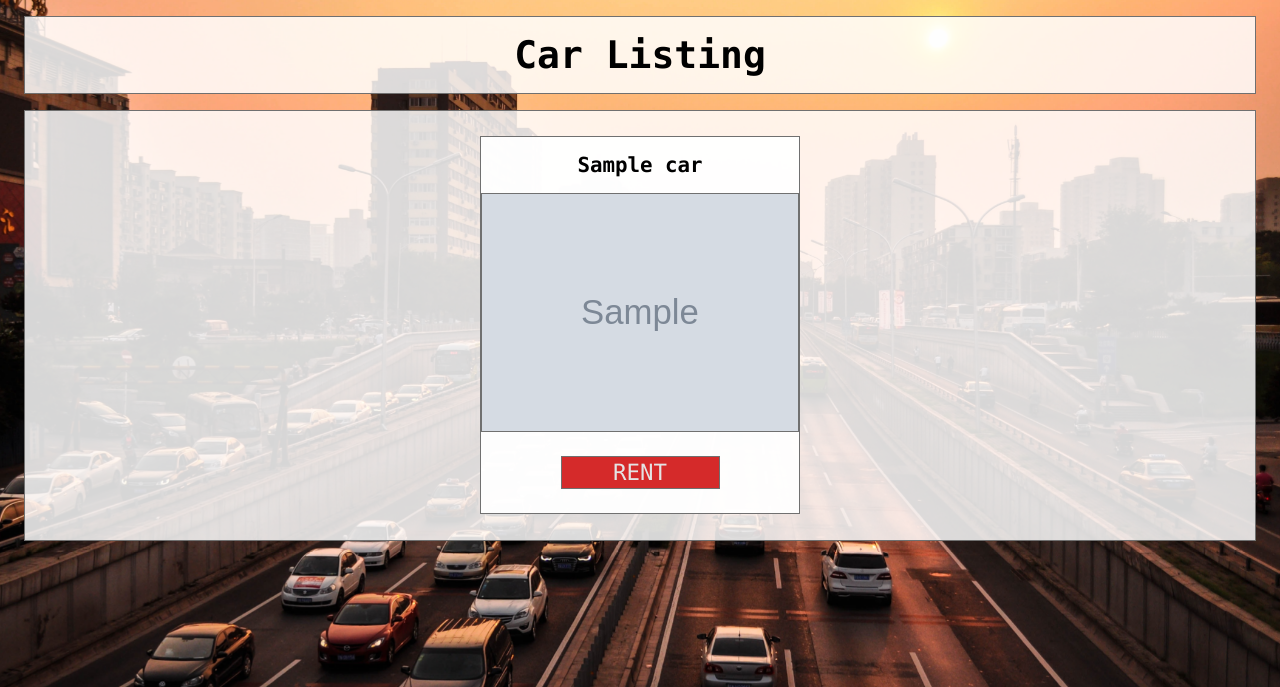
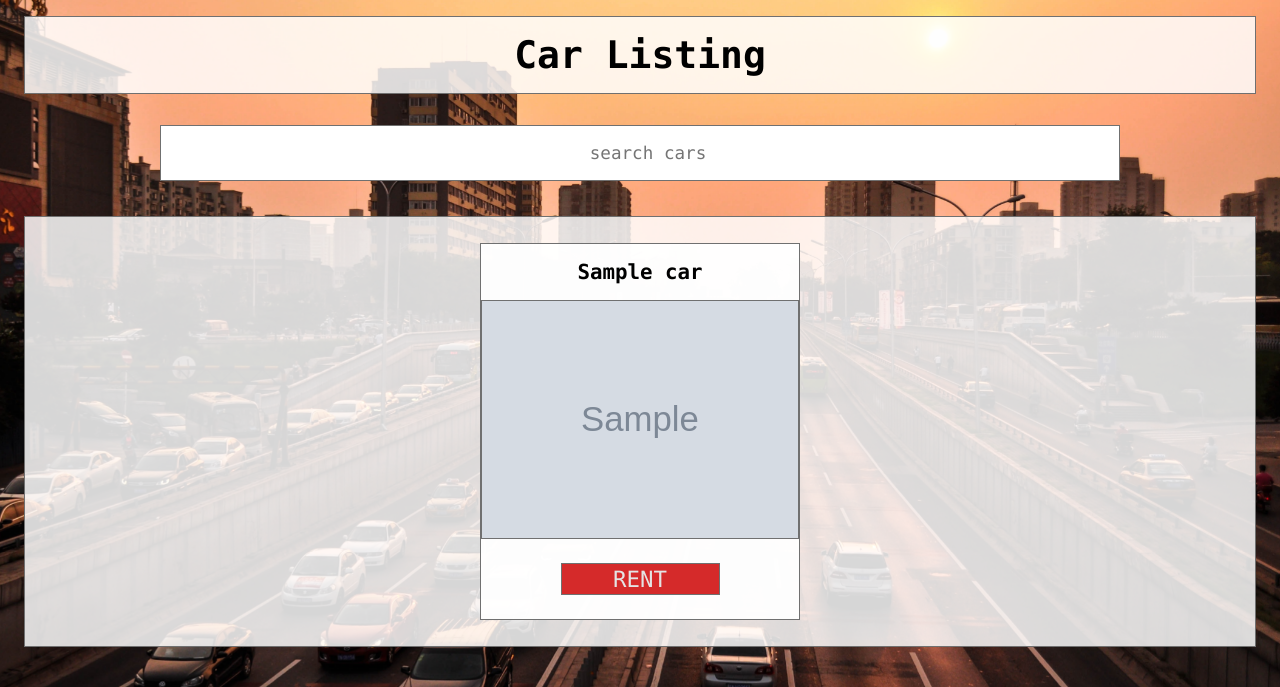
Before and after one commit to Sammatouh/WdPAI-RentaCar-Projekt, a PHP site: page /carlisting in a window 1280 px wide. Shown: the part 66-753 px from the top of the page. Run offline with PHP 8.4, Linux system fonts and the light colour scheme; tables that the repository leaves empty or names only in its code hold one stand-in row (values such as "Sample post"); grey boxes marked "Sample" are stand-in pictures; a stand-in replaces the project's code that opens the database connection; some libraries are stand-ins or nearby versions.

Commit message:
Added car search capability.

```diff
--- a/index.php
+++ b/index.php
@@ -10,6 +10,7 @@ Router::post('login', 'SecurityController');
 Router::post('register', 'SecurityController');
 Router::get('about', 'DefaultController');
 Router::get('carlisting', 'CarController');
+Router::post('search', 'CarController');
 Router::get('contact', 'DefaultController');
 
 Router::run($path);
--- a/public/css/carListing_style.css
+++ b/public/css/carListing_style.css
@@ -9,8 +9,20 @@
     overflow: auto;
 }
 
+.search-bar {
+    display: flex;
+    align-items: center;
+    justify-content: center;
+}
+
+.search-bar > input {
+    text-align: center;
+    padding: 0;
+}
+
 .car-name {
     font-size: 1.3rem;
+    font-weight: bold;
 }
 
 .cars-container > div {
--- /dev/null
+++ b/public/js/searchCars.js
@@ -0,0 +1,44 @@
+const search = document.querySelector('input[placeholder="search cars"]');
+const carsContainer = document.querySelector(".cars-container");
+
+search.addEventListener("keyup", function (event) {
+    if (event.key === "Enter") {
+        event.preventDefault();
+
+        const data = {search: this.value};
+
+        fetch("/search", {
+            method: "POST",
+            headers: {
+                'Content-Type': 'application/json'
+            },
+            body: JSON.stringify(data)
+        }).then(function (response) {
+            return response.json();
+        }).then(function (cars) {
+            carsContainer.innerHTML = "";
+            loadCars(cars)
+        });
+    }
+});
+
+function loadCars(cars) {
+    cars.forEach(car => {
+        console.log(car);
+        createCar(car);
+    });
+}
+
+function createCar(car) {
+    const template = document.querySelector("#car-template");
+
+    const clone = template.content.cloneNode(true);
+    const div = clone.querySelector("div");
+    div.id = car.id;
+    const image = clone.querySelector("img");
+    image.src = `/public/uploads/${car.image}`;
+    const name = clone.querySelector("p");
+    name.innerHTML = car.name;
+
+    carsContainer.appendChild(clone);
+}
--- a/public/views/about.php
+++ b/public/views/about.php
@@ -1,7 +1,7 @@
 <!DOCTYPE html>
 <head>
     <link rel="stylesheet" type="text/css" href="public/css/generic_style.css">
-    <script src="public/js/hamburger.js" defer></script>
+    <script type="text/javascript" src="public/js/hamburger.js" defer></script>
     <meta charset="UTF-8" name="viewport" content="width=device-width, initial-scale=1">
     <title>ABOUT US</title>
 </head>
--- a/public/views/carlisting.php
+++ b/public/views/carlisting.php
@@ -2,7 +2,8 @@
 <head>
     <link rel="stylesheet" type="text/css" href="public/css/generic_style.css">
     <link rel="stylesheet" type="text/css" href="public/css/carListing_style.css">
-    <script src="public/js/hamburger.js" defer></script>
+    <script type="text/javascript" src="public/js/hamburger.js" defer></script>
+    <script type="text/javascript" src="public/js/searchCars.js" defer></script>
     <meta charset="UTF-8" name="viewport" content="width=device-width, initial-scale=1">
     <title>CAR LISTING</title>
 </head>
@@ -12,11 +13,14 @@
     <div class="heading-container">
         <p class="heading-text">Car Listing</p>
     </div>
+    <div class="search-bar">
+        <input placeholder="search cars">
+    </div>
 
     <section class="cars-container">
         <?php foreach ($cars as $car): ?>
             <div id="<?= $car->getId(); ?>">
-                <p class="car-name"><b><?= $car->getName(); ?></b></p>
+                <p class="car-name"><?= $car->getName(); ?></p>
                 <img class="car-image" src="public/uploads/<?= $car->getImage(); ?>">
                 <button class="rent">RENT</button>
             </div>
@@ -24,3 +28,11 @@
     </section>
 
 </body>
+
+<template id="car-template">
+    <div id="">
+        <p class="car-name"></p>
+        <img class="car-image" src="">
+        <button class="rent">RENT</button>
+    </div>
+</template>
--- a/public/views/contact.php
+++ b/public/views/contact.php
@@ -2,7 +2,7 @@
 <head>
     <link rel="stylesheet" type="text/css" href="public/css/generic_style.css">
     <link rel="stylesheet" type="text/css" href="public/css/contact_style.css">
-    <script src="public/js/hamburger.js" defer></script>
+    <script type="text/javascript" src="public/js/hamburger.js" defer></script>
     <meta charset="UTF-8" name="viewport" content="width=device-width, initial-scale=1">
     <title>CONTACT</title>
 </head>
--- a/public/views/login.php
+++ b/public/views/login.php
@@ -1,7 +1,7 @@
 <!DOCTYPE html>
 <head>
     <link rel="stylesheet" type="text/css" href="public/css/generic_style.css">
-    <script src="public/js/hamburger.js" defer></script>
+    <script type="text/javascript" src="public/js/hamburger.js" defer></script>
     <meta charset="UTF-8" name="viewport" content="width=device-width, initial-scale=1">
     <title>MAIN PAGE</title>
 </head>
--- a/public/views/register.php
+++ b/public/views/register.php
@@ -1,8 +1,8 @@
 <!DOCTYPE html>
 <head>
     <link rel="stylesheet" type="text/css" href="public/css/generic_style.css">
-    <script src="public/js/hamburger.js" defer></script>
-    <script src="public/js/validation.js" defer></script>
+    <script type="text/javascript" src="public/js/hamburger.js" defer></script>
+    <script type="text/javascript" src="public/js/validation.js" defer></script>
     <meta charset="UTF-8" name="viewport" content="width=device-width, initial-scale=1">
     <title>REGISTER</title>
 </head>
--- a/src/controllers/CarController.php
+++ b/src/controllers/CarController.php
@@ -18,4 +18,19 @@ class CarController extends Controller
         $cars = $this->carRepository->getAllCars();
         $this->render('carlisting', ['cars' => $cars]);
     }
+
+    public function search()
+    {
+        $contentType = isset($_SERVER["CONTENT_TYPE"]) ? trim($_SERVER["CONTENT_TYPE"]) : '';
+
+        if ($contentType === "application/json") {
+            $content = trim(file_get_contents("php://input"));
+            $decoded = json_decode($content, true);
+
+            header('Content-type: application/json');
+            http_response_code(200);
+
+            echo json_encode($this->carRepository->getCarsBySearch($decoded['search']));
+        }
+    }
 }
--- a/src/repository/CarRepository.php
+++ b/src/repository/CarRepository.php
@@ -48,4 +48,17 @@ class CarRepository extends Repository
 
         return $result;
     }
+
+    public function getCarsBySearch(string $search)
+    {
+        $search = '%'.strtolower($search).'%';
+
+        $stmt = $this->database->connect()->prepare('
+            SELECT * FROM cars WHERE LOWER(name) LIKE :search OR LOWER(info) LIKE :search
+        ');
+        $stmt->bindParam(':search', $search, PDO::PARAM_STR);
+        $stmt->execute();
+
+        return $stmt->fetchAll(PDO::FETCH_ASSOC);
+    }
 }
```
